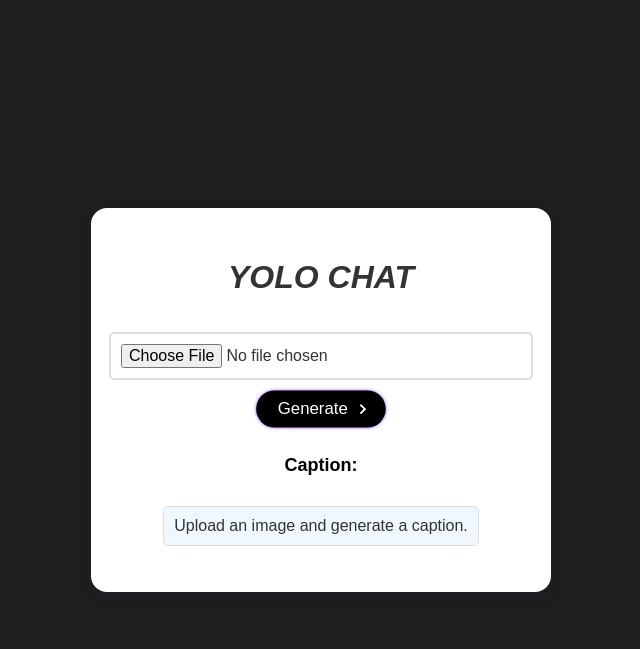
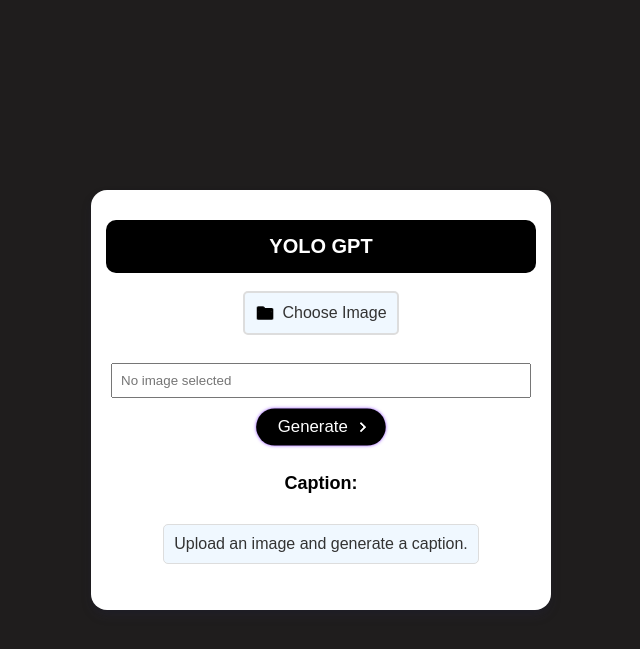
Before and after one commit to narensen/YoloChat, a Python web app: template templates/index.html in a window 1280 px wide. Shown: the top 649 px of the page, without its empty margins (319-959 px from the left). Run offline with Jinja, Linux system fonts and the light colour scheme; the template is opened without the code that fills it, so the values that code supplies are empty.

Commit message:
Yolov1.0

```diff
--- a/templates/index.html
+++ b/templates/index.html
@@ -3,9 +3,20 @@
 <head>
     <meta charset="UTF-8">
     <meta name="viewport" content="width=device-width, initial-scale=1.0">
-    <title>Caption Generator</title>
+    <title>Yolo-chat</title>
     <link rel="stylesheet" href="style.css">
     <script>
+        // Function to show selected image name in the text box
+        function showImageName() {
+            const fileInput = document.getElementById('imageInput');
+            const fileNameDisplay = document.getElementById('fileNameDisplay');
+            if (fileInput.files.length > 0) {
+                fileNameDisplay.value = fileInput.files[0].name; // Show image name
+            } else {
+                fileNameDisplay.value = ''; // Clear the field if no file is selected
+            }
+        }
+
         async function generateCaption() {
             const formData = new FormData();
             const fileInput = document.getElementById('imageInput');
@@ -24,11 +35,28 @@
 </head>
 <body>
     <div class="card">
-        <h1><i>YOLO CHAT</i></h1>
-        <input type="file" id="imageInput" accept="image/*">
+      <div class="chat-header">
+        YOLO GPT
+    </div>
+        <br>
+
+
+        <!-- File Input with Image Aligned to the Left -->
+        <div class="input-group custom-file-button">
+            <label for="imageInput" class="input-label">
+                <img src="folder-open.png" alt="folder icon" class="folder-icon">
+                <span>Choose Image</span>
+            </label>
+            <input type="file" id="imageInput" accept=".png,.jpg,.jpeg" hidden onchange="showImageName()">
+        </div>
+
+        <!-- Textbox to show the selected image name -->
+        <br>
+        <input type="text" id="fileNameDisplay" placeholder="No image selected" readonly style="width: 100%; padding: 8px; margin-top: 10px;">
+
         <br>
         <div class="btn-6">
-            <a class="btn-content" href="#">
+            <a class="btn-content" href="#" onclick="generateCaption(); return false;">
               <span class="btn-title">Generate</span>
               <span class="icon-arrow">
                 <svg
@@ -65,7 +93,7 @@
                 </svg>
               </span>
             </a>
-          </div>
+        </div>
         <h2>Caption:</h2>
         <p id="captionResult">Upload an image and generate a caption.</p>
     </div>
```
Also changed, not shown: templates/folder-open.png (added).
